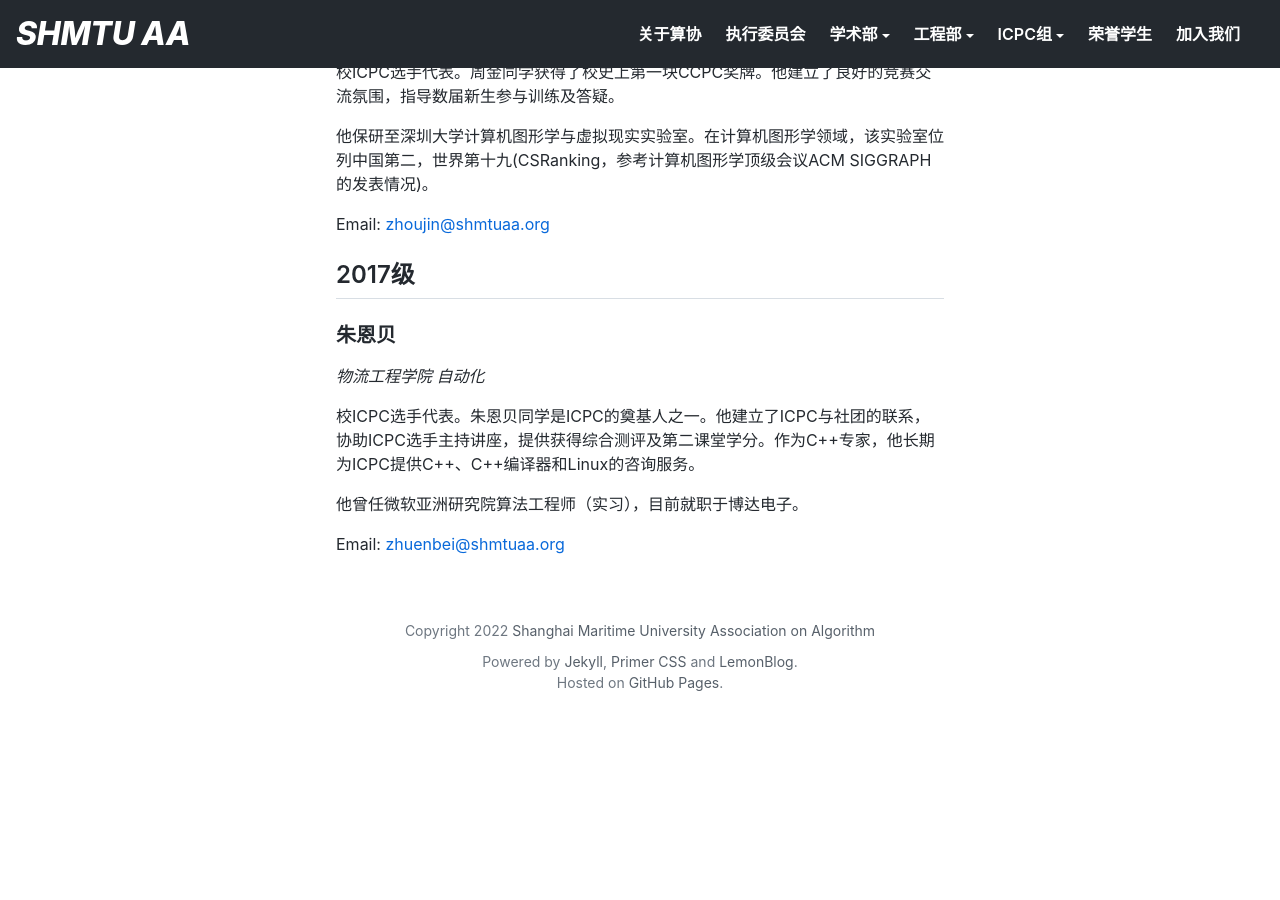
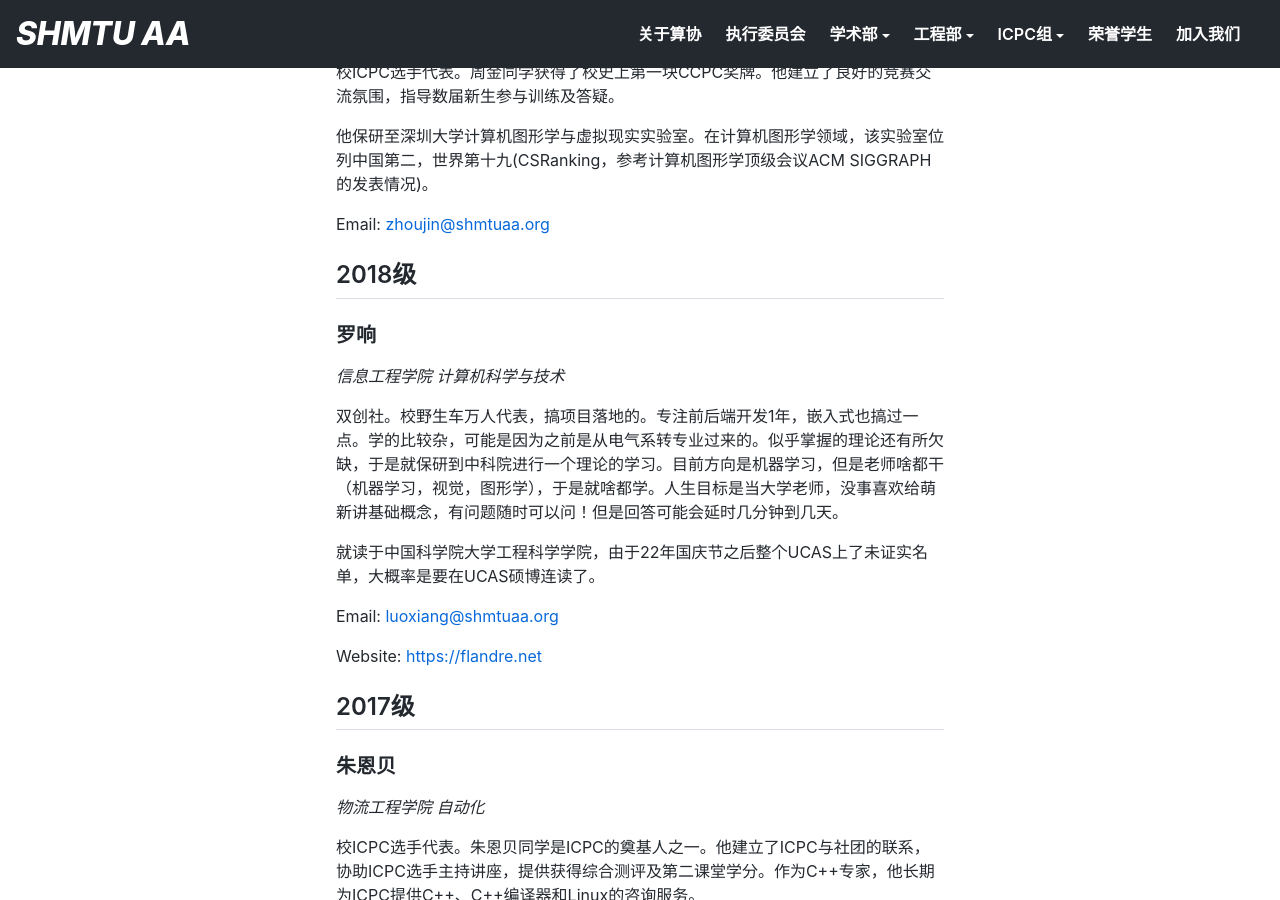
Before and after one commit to shmtuaa/shmtuaa.org, a Jekyll site: the page built from _posts/2022-10-01-MAIN-fellow.md, in a window 1280 px wide and 900 px high, scrolled down 1142 px. Built offline with Jekyll 4.4.1, drawn with Linux system fonts in a browser that asks for light colours; before the commit the page ends 1875 px from its top, so only the background shows below that.

Commit message:
update fellow

```diff
--- a/_posts/2022-10-01-MAIN-fellow.md
+++ b/_posts/2022-10-01-MAIN-fellow.md
@@ -50,6 +50,20 @@ _信息工程学院 计算机科学与技术_
 
 Email: [zhoujin@shmtuaa.org](mailto:zhoujin@shmtuaa.org)
 
+## 2018级
+
+### 罗响
+
+_信息工程学院 计算机科学与技术_
+
+双创社。校野生车万人代表，搞项目落地的。专注前后端开发1年，嵌入式也搞过一点。学的比较杂，可能是因为之前是从电气系转专业过来的。似乎掌握的理论还有所欠缺，于是就保研到中科院进行一个理论的学习。目前方向是机器学习，但是老师啥都干（机器学习，视觉，图形学），于是就啥都学。人生目标是当大学老师，没事喜欢给萌新讲基础概念，有问题随时可以问！但是回答可能会延时几分钟到几天。
+
+就读于中国科学院大学工程科学学院，由于22年国庆节之后整个UCAS上了未证实名单，大概率是要在UCAS硕博连读了。
+
+Email: [luoxiang@shmtuaa.org](mailto:luoxiang@shmtuaa.org)
+
+Website: [https://flandre.net](https://flandre.net)
+
 ## 2017级
 
 ### 朱恩贝
```
